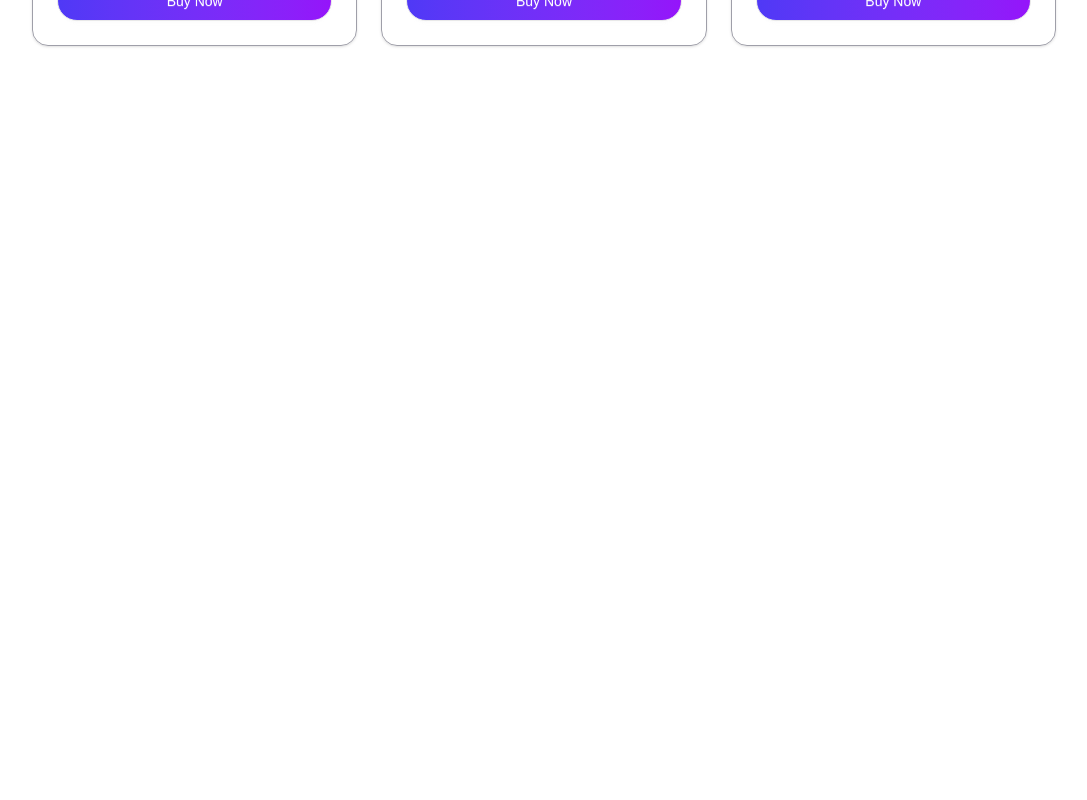
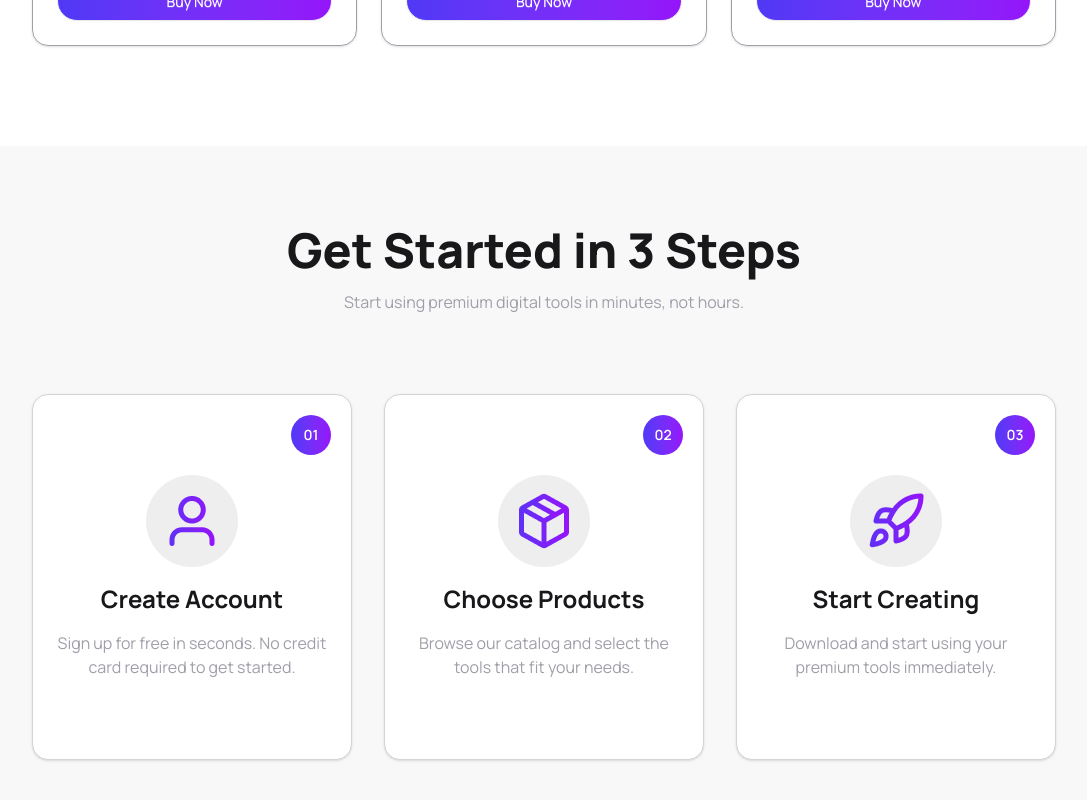
Before and after one commit to emon-101/DigiTools, a React (Vite) app: page / in a window 1280 px wide. Shown: the part 2124-2924 px from the top of the page, without its empty margins (96-1183 px from the left). Before the commit the page ends 2210 px from the top, so only its background shows below. Built offline with nearby package versions, Linux system fonts and the light colour scheme.

Commit message:
Design the steps section

```diff
--- a/src/App.jsx
+++ b/src/App.jsx
@@ -6,6 +6,7 @@ import Stats from "./components/Stats/Stats";
 import Cards from "./components/Cards/Cards";
 import ShoppingCarts from "./components/ShoppingCarts/ShoppingCarts";
 import { ToastContainer } from "react-toastify";
+import Steps from "./components/Steps/Steps";
 
 const fetchProducts = async () => {
   const res = await fetch("/productsData.json");
@@ -63,6 +64,8 @@ function App() {
         </div>
       </div>
 
+      <Steps />
+
       <ToastContainer />
     </>
   );
--- /dev/null
+++ b/src/components/Steps/Steps.jsx
@@ -0,0 +1,49 @@
+import React from 'react';
+import img1 from "../../assets/user.png";
+import img2 from "../../assets/package.png";
+import img3 from "../../assets/rocket.png";
+
+const Steps = () => {
+    return (
+        <div className='bg-base-200 py-20 mt-25 mb-30'>
+            <h1 className='font-black text-3xl lg:text-5xl text-center mb-4'>Get Started in 3 Steps</h1>
+            <p className='text-center text-zinc-400'>Start using premium digital tools in minutes, not hours.</p>
+
+            {/* 3 steps cards */}
+            <div className="w-4/5 mx-auto mb-10 mt-20 grid md:grid-cols-2 lg:grid-cols-3 gap-8">
+                {/* card 1 */}
+                <div className="relative flex flex-col justify-center items-center gap-4 bg-white border border-zinc-300 px-6 rounded-2xl overflow-hidden py-20 shadow">
+                    {/* img */}
+                    <div className="rounded-full bg-base-300 p-4">
+                        <img className='w-15 h-15' src={img1} alt="Photo" />
+                    </div>
+                    <div className="absolute top-5 right-5 rounded-full bg-linear-to-r from-[#4F39F6] to-[#9514FA] w-10 h-10 text-sm text-white font-semibold flex items-center justify-center">01</div>
+                    <h2 className='text-2xl font-bold'>Create Account</h2>
+                    <p className='text-zinc-400 text-center'>Sign up for free in seconds. No credit card required to get started.</p>
+                </div>
+                {/* card 2 */}
+                <div className="relative flex flex-col justify-center items-center gap-4 bg-white border border-zinc-300 px-6 rounded-2xl overflow-hidden py-20 shadow">
+                    {/* img */}
+                    <div className="rounded-full bg-base-300 p-4">
+                        <img className='w-15 h-15' src={img2} alt="Photo" />
+                    </div>
+                    <div className="absolute top-5 right-5 rounded-full bg-linear-to-r from-[#4F39F6] to-[#9514FA] w-10 h-10 text-sm text-white font-semibold flex items-center justify-center">02</div>
+                    <h2 className='text-2xl font-bold'>Choose Products</h2>
+                    <p className='text-zinc-400 text-center'>Browse our catalog and select the tools that fit your needs.</p>
+                </div>
+                {/* card 3 */}
+                <div className="relative flex flex-col justify-center items-center gap-4 bg-white border border-zinc-300 px-6 rounded-2xl overflow-hidden py-20 shadow">
+                    {/* img */}
+                    <div className="rounded-full bg-base-300 p-4">
+                        <img className='w-15 h-15' src={img3} alt="Photo" />
+                    </div>
+                    <div className="absolute top-5 right-5 rounded-full bg-linear-to-r from-[#4F39F6] to-[#9514FA] w-10 h-10 text-sm text-white font-semibold flex items-center justify-center">03</div>
+                    <h2 className='text-2xl font-bold'>Start Creating</h2>
+                    <p className='text-zinc-400 text-center'>Download and start using your premium tools immediately.</p>
+                </div>
+            </div>
+        </div>
+    );
+};
+
+export default Steps;
--- a/src/index.css
+++ b/src/index.css
@@ -1,8 +1,7 @@
+@import url('https://fonts.googleapis.com/css2?family=Manrope:wght@200..800&display=swap');
 @import "tailwindcss";
 @plugin "daisyui";
 
-/* google font Manrope */
-@import url('https://fonts.googleapis.com/css2?family=Manrope:wght@200..800&display=swap');
 
 * {
     font-family: "Manrope", sans-serif;
```
